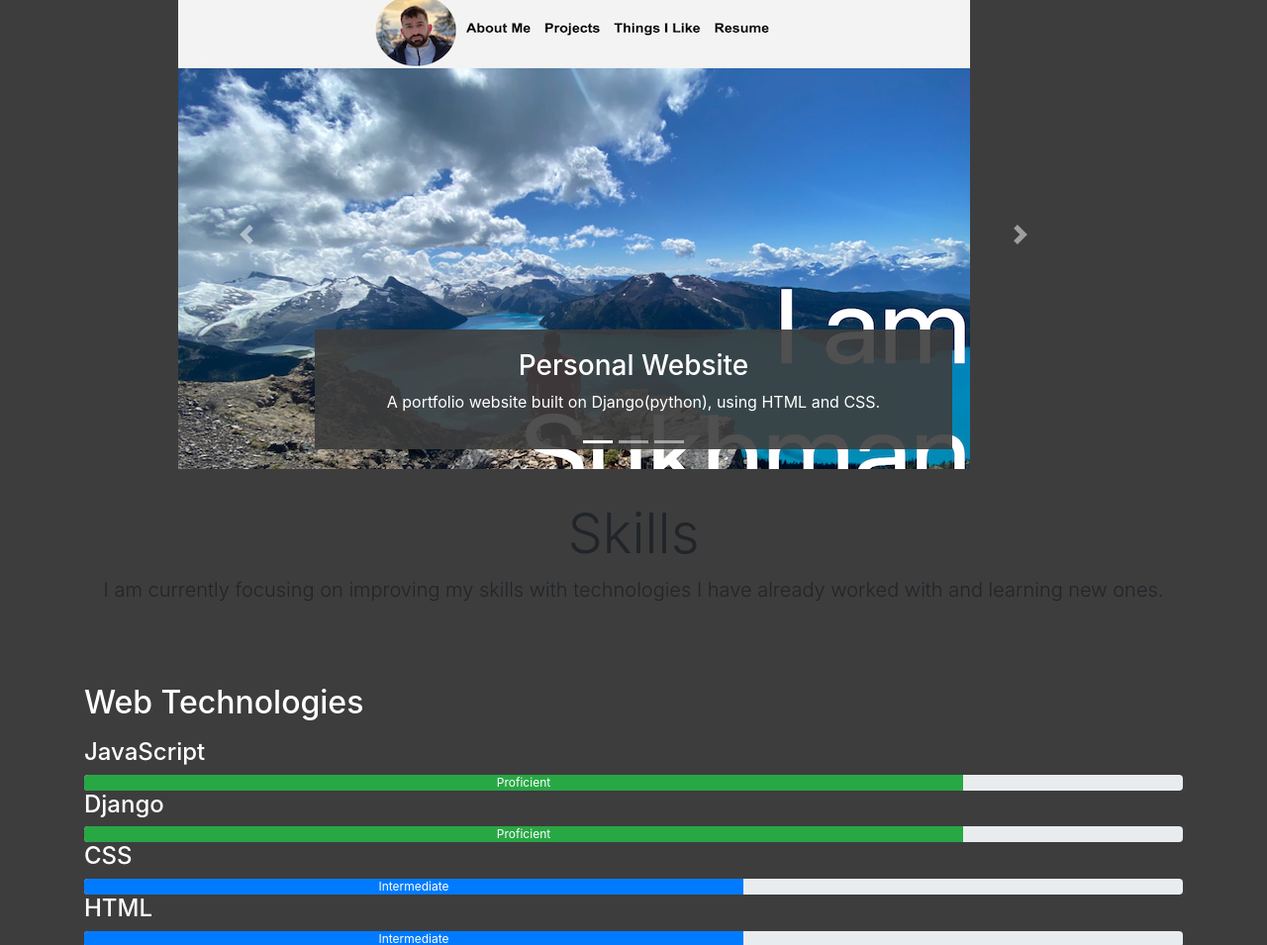
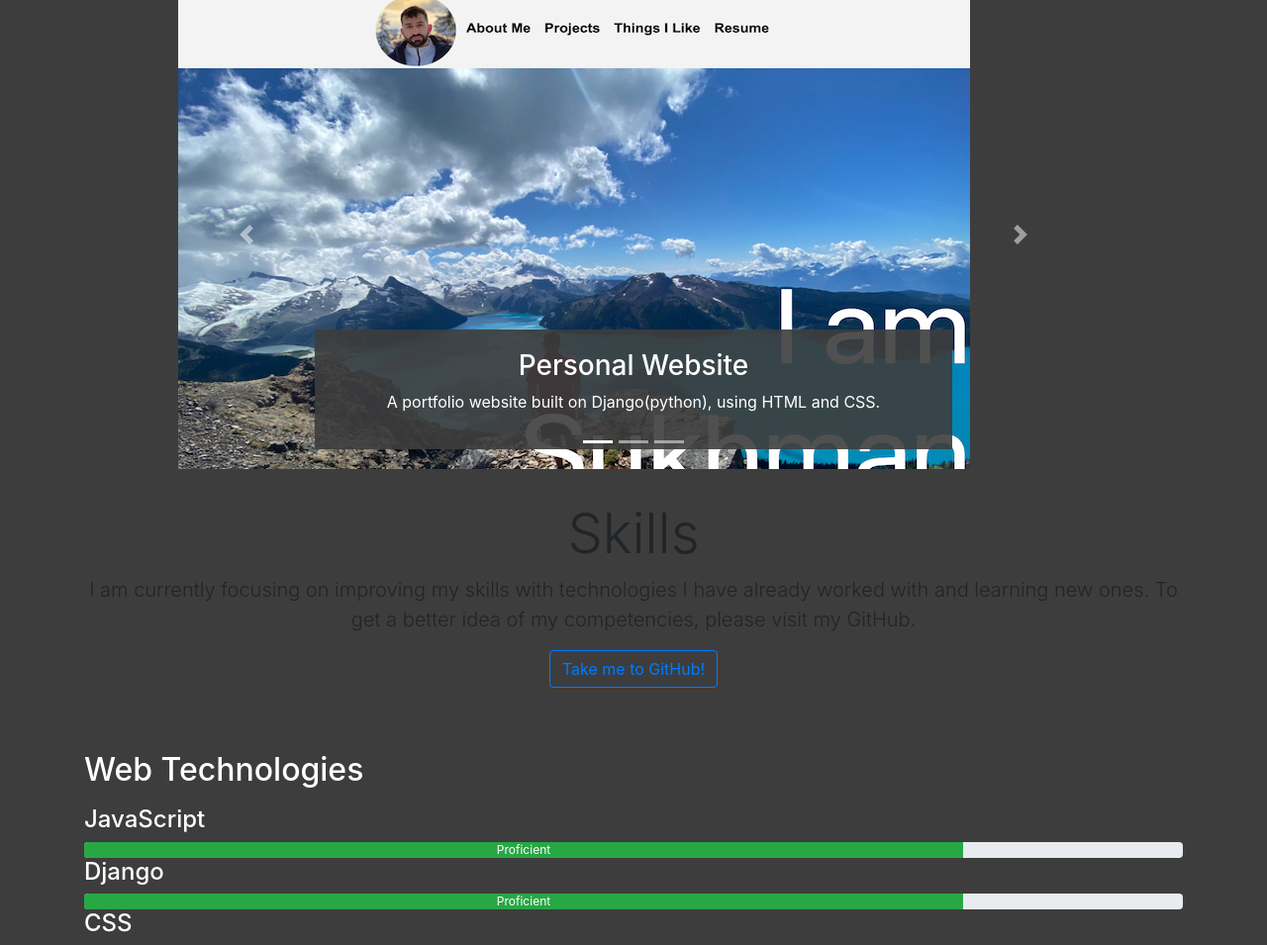
Before and after one commit to sbhuller98/main_django, a Django app: page / in a window 1280 px wide. Shown: the part 998-1953 px from the top of the page at 99% size. Run offline with Django 3.2, Linux system fonts and the light colour scheme; some libraries are stand-ins or nearby versions.

Commit message:
welcome page is finished, added links to the buttons

```diff
--- a/sukh_site_v1/mysite/templates/mysite/index.html
+++ b/sukh_site_v1/mysite/templates/mysite/index.html
@@ -57,7 +57,7 @@
           Please check out some of the personal projects I have created to
           demonstrate my proficiency in a variety of languages and technologies.  A few of my favourites are highlighted below.
         </p>
-        <a href="" class="btn btn-outline-primary">Take me to the projects!</a>
+        <a href={% url "projects" %} class="btn btn-outline-primary">Take me to the projects!</a>
       </div>
     </div>
   </div>
@@ -136,9 +136,9 @@
         <div class="col text-center py-3">
           <h1 class="display-4">Skills</h1>
           <p class="lead">
-            I am currently focusing on improving my skills with technologies I have already worked with and learning new ones.
+            I am currently focusing on improving my skills with technologies I have already worked with and learning new ones. To get a better idea of my competencies, please visit my GitHub.
           </p>
-
+          <a href="https://github.com/sbhuller98" class="btn btn-outline-primary">Take me to GitHub!</a>
         </div>
       </div>
     </div>
```
